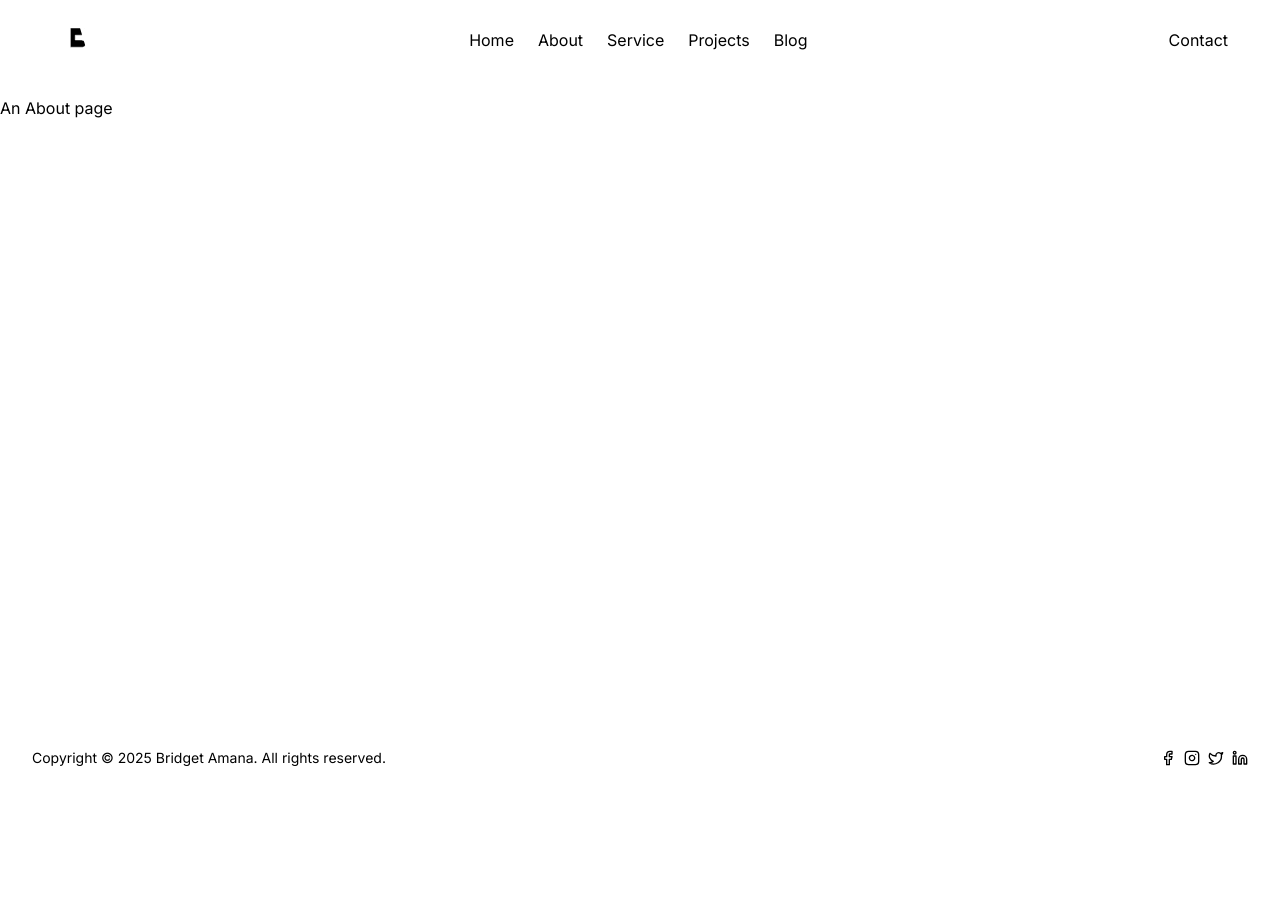
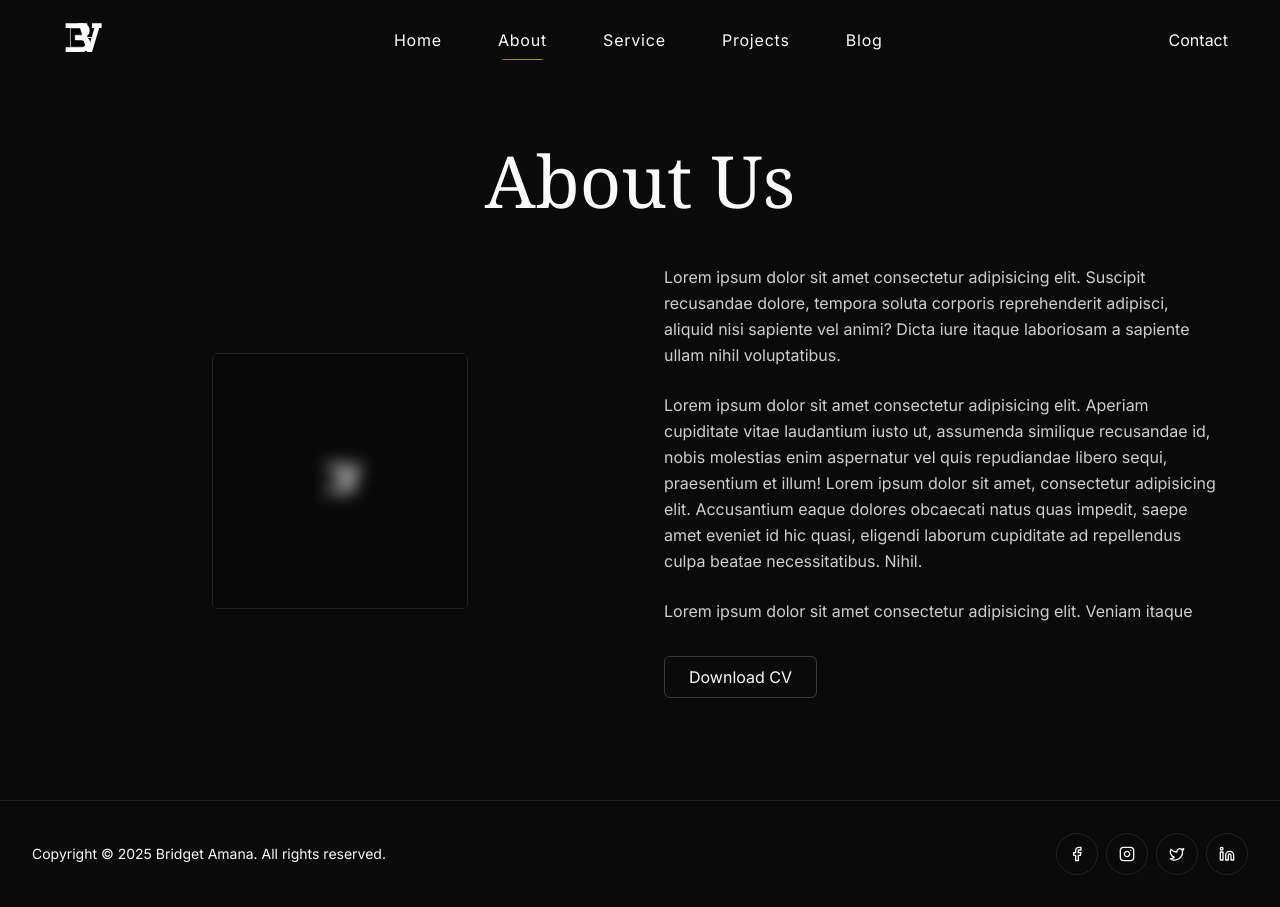
Before and after one commit to Bridgetamana/portfolio-v2, a Next.js app: page /about in a window 1280 px wide. Before the commit the page ends 800 px from the top, so only its background shows below. Built offline with nearby package versions, Linux system fonts and the light colour scheme; a web font is replaced by a local one.

Commit message:
update about and blog pages

```diff
--- a/src/app/about/page.jsx
+++ b/src/app/about/page.jsx
@@ -1,5 +1,38 @@
+import Logo from "@/components/Logo";
+
 export default function about() {
     return (
-        <div>An About page</div>
-    )
+      <div className="min-h-screen py-24 px-8">
+        <div className="max-w-6xl mx-auto pt-12">
+          <h1 className="font-serif text-5xl sm:text-6xl md:text-7xl font-medium mb-12 text-center">
+            About Us
+          </h1>
+
+          <div className="grid grid-cols-1 md:grid-cols-2 gap-12 items-center">
+            <div className="flex justify-center mb-8 md:mb-0">
+              <div className="relative w-64 h-64 border border-white/10 rounded-md p-4">
+                <div className="w-full h-full flex items-center justify-center">
+                    <Logo />
+                </div>
+                <div className="absolute inset-0 backdrop-blur-sm bg-black/20"></div>
+              </div>
+            </div>
+
+            <div>
+              <p className="text-white/80 mb-6 leading-relaxed">
+                Lorem ipsum dolor sit amet consectetur adipisicing elit. Suscipit recusandae dolore, tempora soluta corporis reprehenderit adipisci, aliquid nisi sapiente vel animi? Dicta iure itaque laboriosam a sapiente ullam nihil voluptatibus.
+              </p>
+              <p className="text-white/80 mb-6 leading-relaxed">
+                Lorem ipsum dolor sit amet consectetur adipisicing elit. Aperiam cupiditate vitae laudantium iusto ut, assumenda similique recusandae id, nobis molestias enim aspernatur vel quis repudiandae libero sequi, praesentium et illum!
+                Lorem ipsum dolor sit amet, consectetur adipisicing elit. Accusantium eaque dolores obcaecati natus quas impedit, saepe amet eveniet id hic quasi, eligendi laborum cupiditate ad repellendus culpa beatae necessitatibus. Nihil.
+              </p>
+              <p className="text-white/80 mb-8 leading-relaxed">
+                Lorem ipsum dolor sit amet consectetur adipisicing elit. Veniam itaque
+              </p>
+              <button className="button-outline">Download CV</button>
+            </div>
+          </div>
+        </div>
+      </div>
+    );
 }
--- a/src/app/blog/page.jsx
+++ b/src/app/blog/page.jsx
@@ -1,3 +1,12 @@
 export default function blog() {
-  return <div>A blog page</div>;
+  return (
+    <div className="min-h-screen py-24 px-8">
+      <div className="max-w-6xl mx-auto pt-12">
+        <h1 className="font-serif text-5xl sm:text-6xl md:text-7xl font-medium mb-12 text-center">
+          Blog
+        </h1>
+        <p className="text-center text-white/70">Blog posts coming soon.</p>
+      </div>
+    </div>
+  );
 }
--- a/src/app/globals.css
+++ b/src/app/globals.css
@@ -1 +1,121 @@
 @import "tailwindcss";
+
+@layer utilities {
+  :root {
+    --background: 0 0% 3.9%;
+    --foreground: 0 0% 98%;
+    --card: 0 0% 5%;
+    --card-foreground: 0 0% 98%;
+    --popover: 0 0% 3.9%;
+    --popover-foreground: 0 0% 98%;
+    --primary: 0 0% 100%;
+    --primary-foreground: 0 0% 3.9%;
+    --secondary: 0 0% 10%;
+    --secondary-foreground: 0 0% 98%;
+    --muted: 0 0% 12%;
+    --muted-foreground: 0 0% 65%;
+    --accent: 45 37% 45%;
+    --accent-foreground: 0 0% 98%;
+    --destructive: 0 62.8% 30.6%;
+    --destructive-foreground: 0 0% 98%;
+    --border: 0 0% 15%;
+    --input: 0 0% 15%;
+    --ring: 45 37% 45%;
+    --radius: 0.75rem;
+  }
+}
+
+@layer utilities {
+  .border-border {
+    border-color: hsl(var(--border));
+  }
+  .bg-background {
+    background-color: hsl(var(--background));
+  }
+  .text-foreground {
+    color: hsl(var(--foreground));
+  }
+  .menu-item {
+    position: relative;
+    padding-left: 1rem;
+    padding-right: 1rem;
+    padding-top: 0.5rem;
+    padding-bottom: 0.5rem;
+    font-weight: 300;
+    letter-spacing: 0.05em;
+  }
+  .menu-item::after {
+    content: '';
+    position: absolute;
+    bottom: 0;
+    left: 50%;
+    width: 0;
+    height: 1px;
+    background-color: hsl(var(--accent));
+    transition-property: all;
+    transition-duration: 300ms;
+    transform: translateX(-50%);
+  }
+  .menu-item:hover::after {
+    width: 50%;
+  }
+  .menu-item.active::after {
+    width: 50%;
+  }
+  .stripe-bg {
+    background-image: repeating-linear-gradient(
+      to right,
+      #0a0a0a,
+      #0a0a0a 50px,
+      #070707 50px,
+      #070707 100px
+    );
+  }
+  .social-icon {
+    padding: 0.75rem;
+    border-radius: 9999px;
+    border-width: 1px;
+    border-color: rgb(255 255 255 / 0.1);
+    transition-property: color, background-color, border-color;
+    transition-duration: 300ms;
+  }
+  .social-icon:hover {
+    background-color: rgb(var(--accent) / 0.1);
+    border-color: hsl(var(--accent));
+  }
+  .button-outline {
+    padding-left: 1.5rem;
+    padding-right: 1.5rem;
+    padding-top: 0.5rem;
+    padding-bottom: 0.5rem;
+    border-width: 1px;
+    border-color: rgb(255 255 255 / 0.2);
+    border-radius: 0.375rem;
+    transition-property: all;
+    transition-duration: 300ms;
+  }
+  .button-outline:hover {
+    border-color: hsl(var(--accent));
+    color: hsl(var(--accent));
+  }
+  .cutout-button {
+    position: relative;
+    overflow: hidden;
+    border-radius: 9999px;
+  }
+  .cutout-button::before {
+    content: '';
+    position: absolute;
+    inset: 0;
+    background-color: hsl(var(--secondary) / 0.5);
+    border-width: 1px;
+    border-color: rgb(255 255 255 / 0.1);
+    border-radius: 9999px;
+    transition-property: all;
+    transition-duration: 300ms;
+  }
+  .cutout-button:hover::before {
+    background-color: hsl(var(--secondary) / 0.7);
+    border-color: rgb(var(--accent) / 0.3);
+  }
+}
--- a/src/app/layout.js
+++ b/src/app/layout.js
@@ -34,7 +34,7 @@ export default function RootLayout({ children }) {
     <html lang="en" className={inter.className}>
       <body className="min-h-screen flex flex-col bg-background text-foreground">
         <Header />
-        <main className="flex-1 pt-24">
+        <main className="flex-1">
           {children}
         </main>
         <Footer />
```
